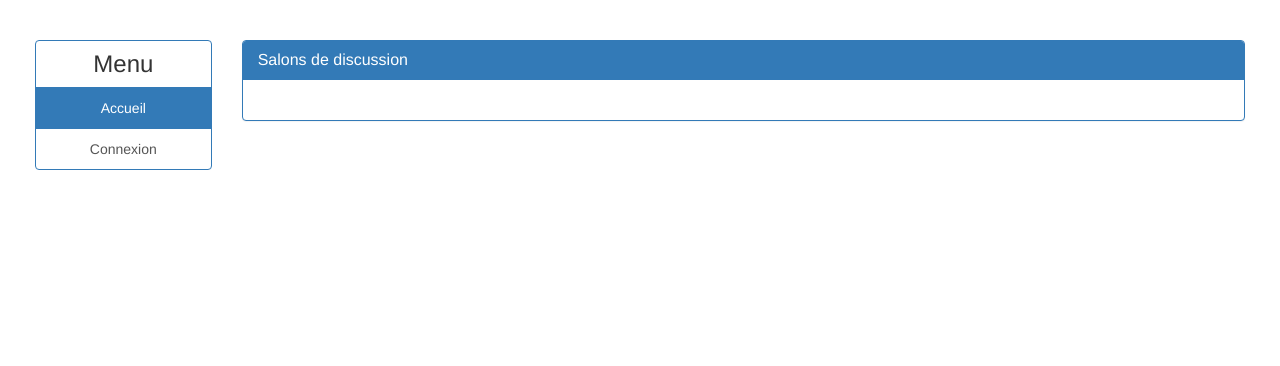
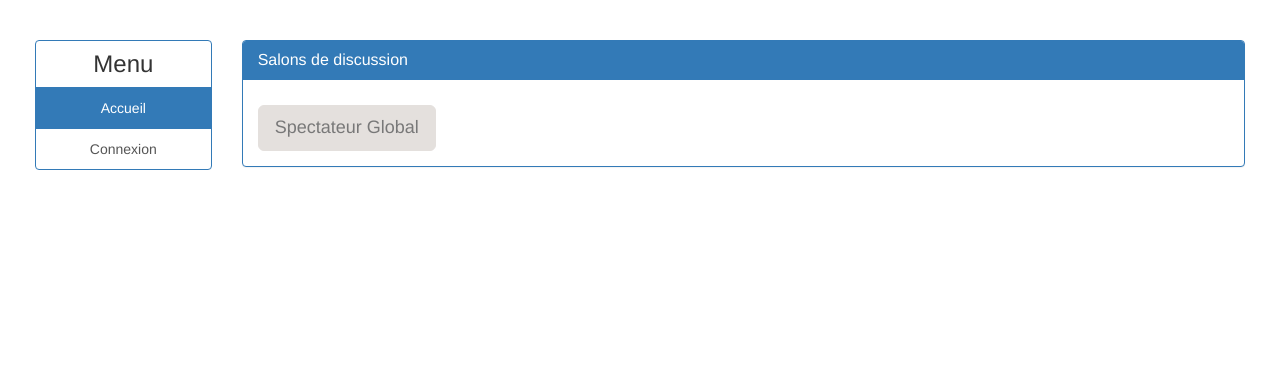
Before and after one commit to Fluwed/Projet.RI-Tchat.HTML5, a PHP site: page / in a window 1280 px wide. Shown: the part 132-498 px from the top of the page. Run offline with PHP 8.4, Linux system fonts and the light colour scheme; data that the repository does not hold is empty; some libraries are stand-ins or nearby versions.

Commit message:
php 'salons' button implementation

```diff
--- a/connectdb.php
+++ b/connectdb.php
@@ -1,5 +1,5 @@
 <?php
-    $link = mysqli_connect("pf.fridrick.ovh:3306", "lamp", "lamp", "tchat_tse");
+    $link = mysqli_connect("pc-paul:3306", "lamp", "lamp", "tchat_tse");
     mysqli_set_charset($link , "utf8");
 
     if (mysqli_connect_errno()) {
--- a/css/customize.css
+++ b/css/customize.css
@@ -96,6 +96,12 @@ html, body {
     margin-top:10px
 }
 
+.btn-default {
+    color: #787878;
+    background-color: #E4E0DD;
+    border-color: #E4E0DD;
+}
+
 #loginbox{
     margin-top:20px;
 }
--- a/index.php
+++ b/index.php
@@ -42,18 +42,30 @@
                             <h2 class="panel-title">Salons de discussion</h2>
                         </div>
                         <div class="panel-body" id="">
-
+                            <div class="row">
+                                <div class="col-md-2">
+                                    <button type="button" class="btn btn-default btn-lg">Spectateur Global</button>
                                     <?php
                                         require("connectdb.php");
                                         $query = "SELECT * FROM Salons";
                                         if ($result = mysqli_query($link, $query)) {
                                             while($row = mysqli_fetch_assoc($result)) {
-                                        printf("%s (%s)\n", $row["id"], $row["nom"]);
+                                                echo "<button type='button' class='btn btn-danger btn-lg'>".$row["nom"]."</button>";
+                                                if ($row = mysqli_fetch_assoc($result)) {
+                                                    echo "<button type='button' class='btn btn-success btn-lg'>".$row["nom"]."</button>";
+                                                }
+                                                if ($row = mysqli_fetch_assoc($result)) {
+                                                    echo "<button type='button' class='btn btn-warning btn-lg'>".$row["nom"]."</button>";
+                                                }
+                                                if ($row = mysqli_fetch_assoc($result)) {
+                                                    echo "<button type='button' class='btn btn-primary btn-lg'>".$row["nom"]."</button>";
+                                                }
                                             }
                                             mysqli_free_result($result);
                                         }
                                     ?>
-
+                                </div>
+                            </div>
                         </div>
                     </div>
                 </div>
```
Also changed, not shown: connexion.php (+2 -17 lines). Lines whose indentation alone changed are shown as unchanged.
